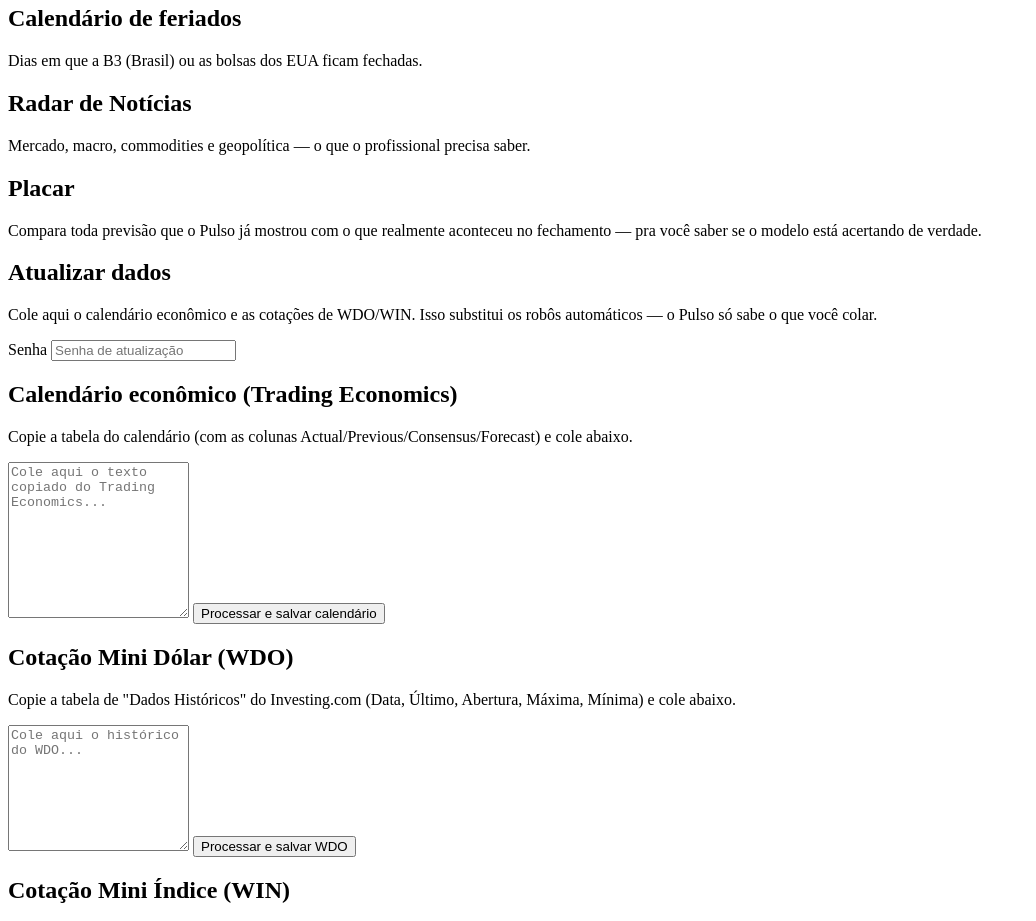
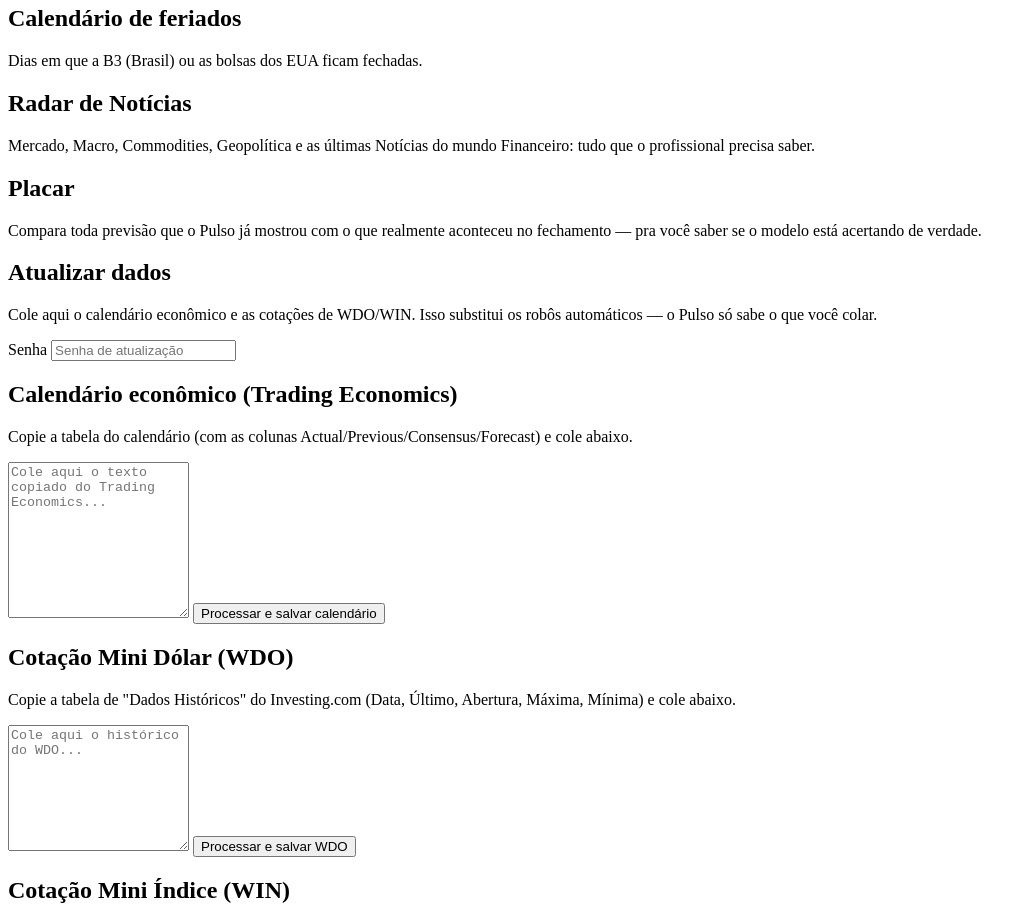
Before and after one commit to ensaiofuturodigital-prog/pulso-app, a website with bundled scripts: page index.html in a window 1280 px wide. Shown: the part 2560-3481 px from the top of the page, without its empty margins (0-1036 px from the left). Built offline with nearby package versions, Linux system fonts and the light colour scheme; a script that the page names is missing.

Commit message:
radar: atualiza subtítulo da seção Radar de Notícias

```diff
--- a/index.html
+++ b/index.html
@@ -122,7 +122,7 @@
       <section class="panel" id="panel-radar">
         <div class="panel-head">
           <h1>Radar de Notícias</h1>
-          <p>Mercado, macro, commodities e geopolítica — o que o profissional precisa saber.</p>
+          <p>Mercado, Macro, Commodities, Geopolítica e as últimas Notícias do mundo Financeiro: tudo que o profissional precisa saber.</p>
         </div>
         <div id="newsFilters"></div>
         <div class="news-list" id="newsList">
```
